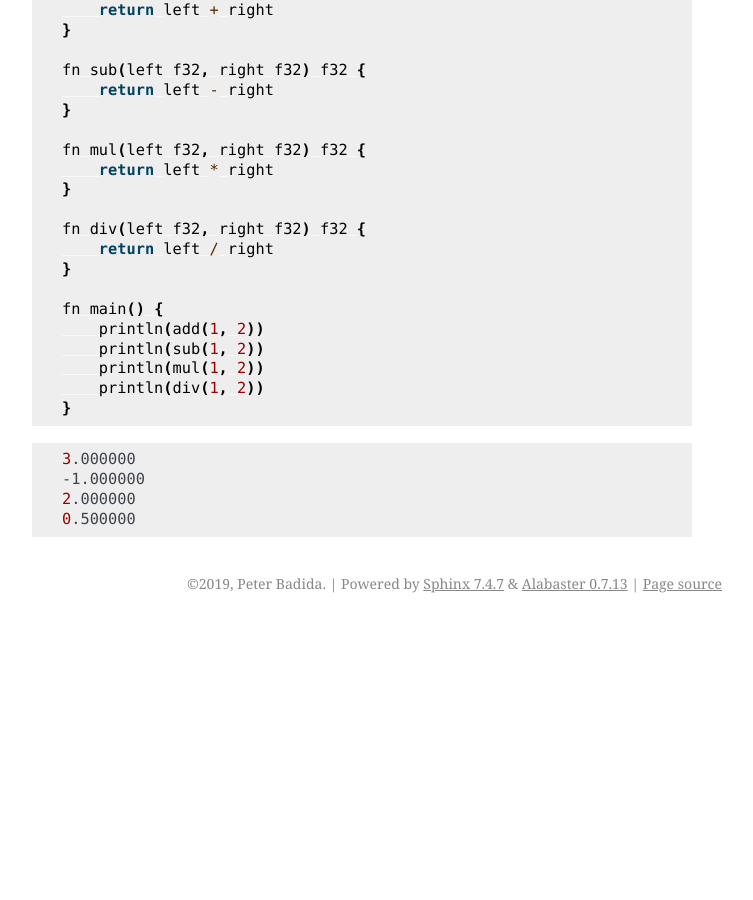
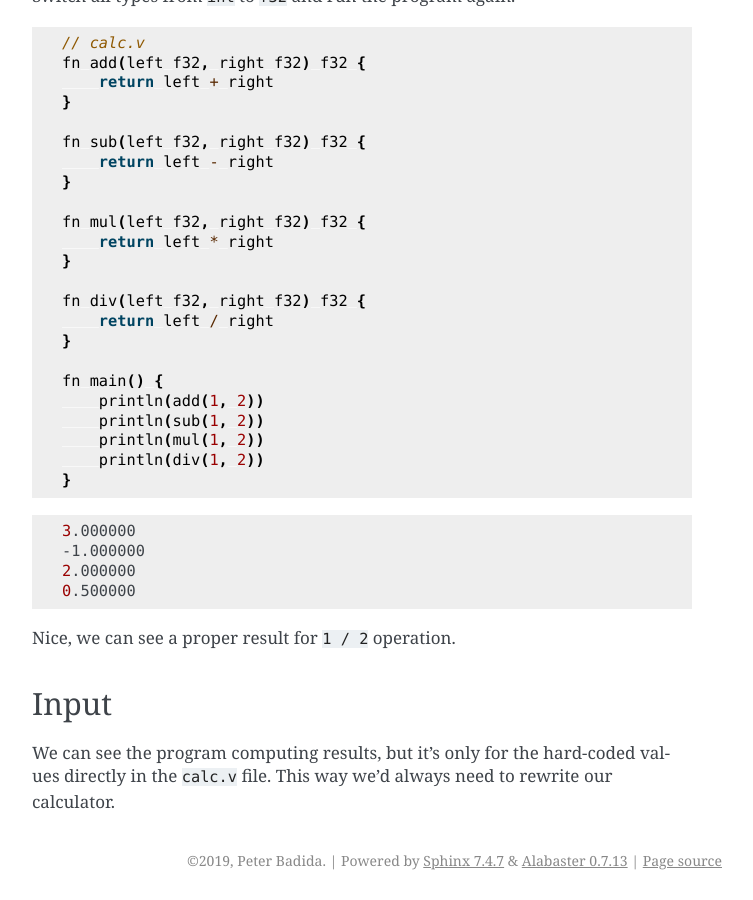
Before and after one commit to KeyWeeUsr/the-book-of-v, a Sphinx documentation site: the page built from source/chapter-1-calculator.rst, in a window 1280 px wide and 900 px high, scrolled down 1777 px. Shown: the whole window, without its empty margins (388-1141 px from the left). Built offline with Sphinx 7.4.7, drawn with Linux system fonts in a browser that asks for light colours; before the commit the page ends 2400 px from its top, so only the background shows below that; some of the changed text lies outside the part shown.

Commit message:
[ADD] Add steps for fetching user input from console args

```diff
--- a/source/chapter-1-calculator.rst
+++ b/source/chapter-1-calculator.rst
@@ -50,3 +53,12 @@ Switch all types from ``int`` to ``f32`` and run the program again.
 
 .. include:: calculator-basic-ops-float.rst
 .. include:: calculator-basic-ops-float-output.rst
+
+Nice, we can see a proper result for ``1 / 2`` operation.
+
+Input
+-----
+
+We can see the program computing results, but it's only for the hard-coded
+values directly in the ``calc.v`` file. This way we'd always need to rewrite
+our calculator.
```
Also changed, not shown: other parts of source/chapter-1-calculator.rst (+3 -0 lines).
